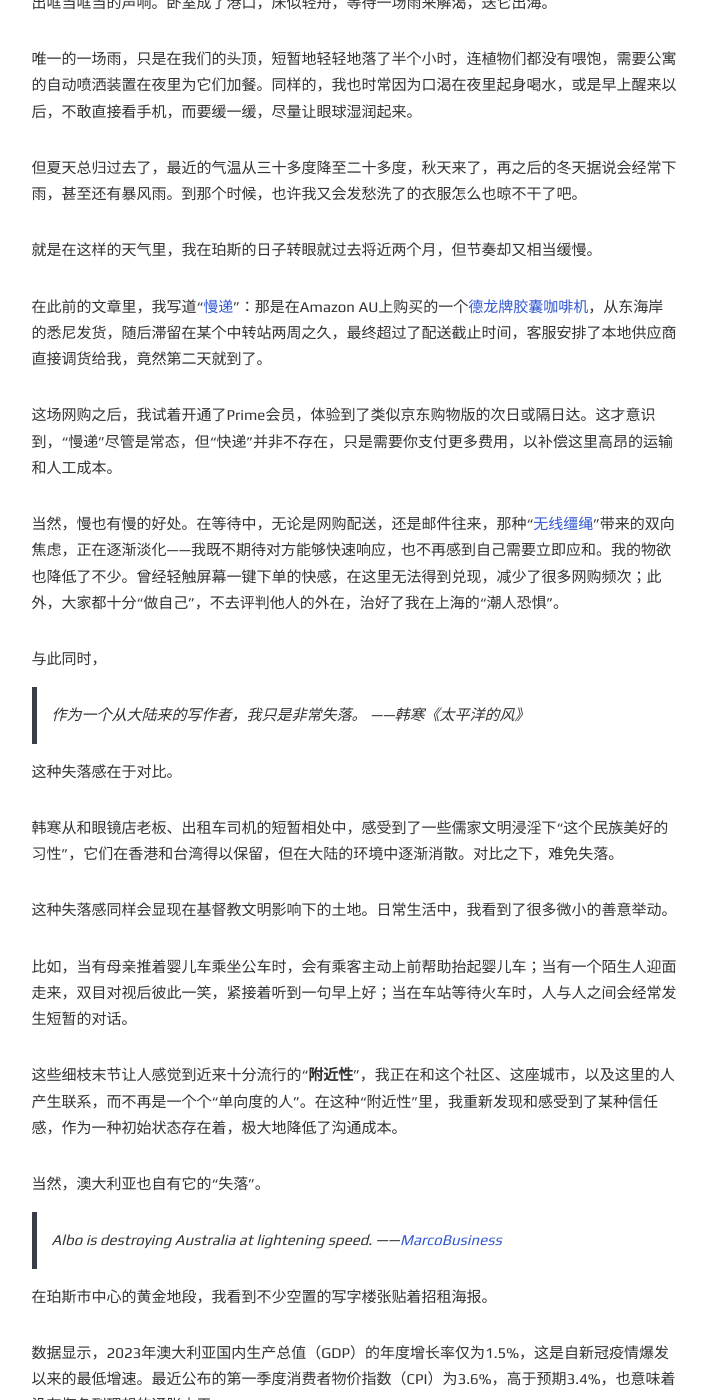
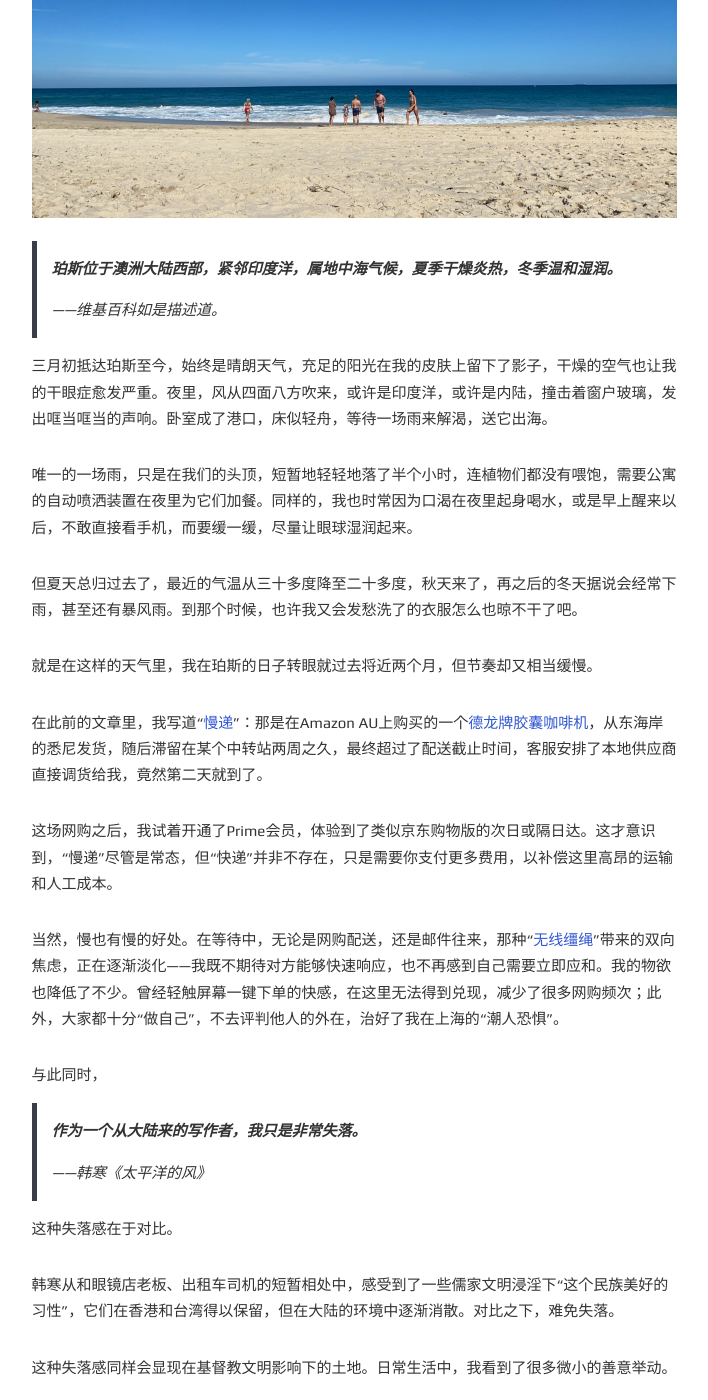
Before and after one commit to codyb1ue/codyb1ue.github.io, a Jekyll site: the page built from _posts/2024-04-26-indian ocean wind.md, in a window 1280 px wide and 1400 px high, scrolled down 509 px. Shown: the whole window, without its empty margins (286-994 px from the left). Built offline with Jekyll 4.4.1, drawn with Linux system fonts in a browser that asks for light colours; comment, search, counter and statistics services are not loaded; some of the changed text lies outside the part shown.

Commit message:
Update 2024-04-26-indian ocean wind.md

```diff
--- a/_posts/2024-04-26-indian ocean wind.md
+++ b/_posts/2024-04-26-indian ocean wind.md
@@ -10,8 +10,11 @@ lang: zh
 ---
 2004年，胡德夫在悠扬的钢琴声中，吟唱着“太平洋的风”。2012年，韩寒从台湾旅行返回后，以此为题创作了一篇[散文](https://www.douban.com/note/214195489/?_i=4117052of6hO7p)。今天，我想挪用下标题，写写“**印度洋的风**”。
 
->珀斯位于澳洲大陆西部，紧邻印度洋，属地中海气候，夏季干燥炎热，冬季温和湿润。
->——维基百科如是描述道。
+![indian ocean wind](/img/2024/indian-ocean-wind.jpg)
+
+>**珀斯位于澳洲大陆西部，紧邻印度洋，属地中海气候，夏季干燥炎热，冬季温和湿润。**
+>
+>_——维基百科如是描述道。_
 
 三月初抵达珀斯至今，始终是晴朗天气，充足的阳光在我的皮肤上留下了影子，干燥的空气也让我的干眼症愈发严重。夜里，风从四面八方吹来，或许是印度洋，或许是内陆，撞击着窗户玻璃，发出哐当哐当的声响。卧室成了港口，床似轻舟，等待一场雨来解渴，送它出海。
 
@@ -29,8 +32,9 @@ lang: zh
 
 与此同时，
 
->作为一个从大陆来的写作者，我只是非常失落。
->——韩寒《太平洋的风》
+>**作为一个从大陆来的写作者，我只是非常失落。**
+>
+>_——韩寒《太平洋的风》_
 
 这种失落感在于对比。
 
@@ -44,8 +48,9 @@ lang: zh
 
 当然，澳大利亚也自有它的“失落”。
 
-> Albo is destroying Australia at lightening speed.
-> ——[MarcoBusiness](https://www.macrobusiness.com.au/2024/04/time-to-face-facts-albo-is-destroying-australia-at-lightening-speed/)
+> **Albo is destroying Australia at lightening speed.**
+>
+> _——[MarcoBusiness](https://www.macrobusiness.com.au/2024/04/time-to-face-facts-albo-is-destroying-australia-at-lightening-speed/)_
 
 在珀斯市中心的黄金地段，我看到不少空置的写字楼张贴着招租海报。
 
@@ -63,7 +68,8 @@ lang: zh
 
 诸如此类的话题及其讨论，常见于网络论坛和新闻报道中，构成了一种理解当前社会的叙事逻辑。
 
->太平洋的风一直在吹。
->——胡德夫在歌中唱道
+>**太平洋的风一直在吹。**
+>
+>_——胡德夫在歌中唱道_
 
 同样的，印度洋的风也一直在吹。地理气候、文化气候、舆论气候、政经气候，这些宏观的变与不变，正在影响着每一个人的微观感受。
```
